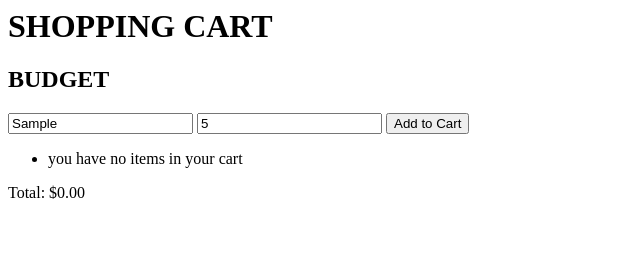
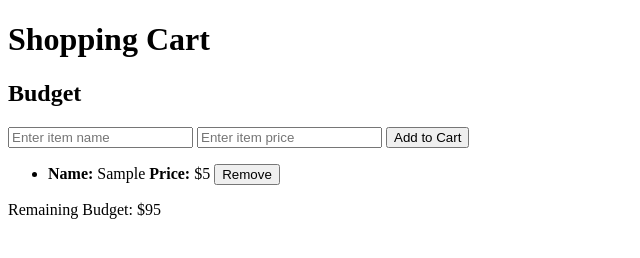
Before and after one commit to abdiwahabnunow/ramadhan-agent, a plain HTML site: page Desktop/fargo/index.html in a window 1280 px wide. Both pictures are taken after typing "Sample", "5" into the empty fields and a click on the button "Add to Cart". Shown: the whole page, without its empty margins (0-640 px from the left). Drawn offline with Linux system fonts and the light colour scheme.

Commit message:
added the budget and delete function working

```diff
--- a/Desktop/fargo/index.html
+++ b/Desktop/fargo/index.html
@@ -1,20 +1,38 @@
-<htm>
-<header>
-<script src="script.js"></script>
-</header>
+<!DOCTYPE html>
+<html lang="en">
+<head>
+    <meta charset="UTF-8">
+    <meta name="viewport" content="width=device-width, initial-scale=1.0">
+    <title>Shopping Cart</title>
+
+    <!-- Use defer so DOM loads first -->
+    <script src="script.js" defer></script>
+</head>
+
 <body>
-    <h1>SHOPPING CART</h1>
-    <H2>BUDGET</H2>
-<form onsubmit="submitForm(event)">
-    <input id="item_name" type="text" name="item_name" placeholder="Enter item name">
-    <input id="item_price" type="number" name="item_price" placeholder="Enter item price">
-    <button type="submit">Add to Cart</button>
+    <h1>Shopping Cart</h1>
+    <h2>Budget</h2>
 
-</FORm>
-<ul id="shopping-list">
-    <li>you have no items in your cart</li>
-</ul>
-<p>Total: $<span id="remaining-budget">0.00</span></p>
+    <form onsubmit="submitForm(event)">
+        <input
+            id="item_name"
+            type="text"
+            placeholder="Enter item name"
+            required
+        >
 
+        <input
+            id="item_price"
+            type="number"
+            placeholder="Enter item price"
+            required
+        >
+
+        <button type="submit">Add to Cart</button>
+    </form>
+
+    <ul id="shopping-list"></ul>
+
+    <p id="remaining-budget"></p>
 </body>
-</htm>
+</html>
--- a/Desktop/fargo/script.js
+++ b/Desktop/fargo/script.js
@@ -3,26 +3,106 @@ document.addEventListener("DOMContentLoaded", onReady);
 function onReady() {
     console.log("onReady called");
 
+
+
+
 }
 const cart = []; // initialize an empty cart array
 const budget = 100; // set a budget limit
 
-// form submit function
+// // form submit function
+// function submitForm(event) {
+//     event.preventDefault(); // prevent default form submission behavior
+
+//     const nameInput = document.getElementById("item_name");
+// const priceInput = document.getElementById("item_price");
+
+// const newItem = {
+//     name: nameInput.value,
+//     price: Number(priceInput.value)
+// };
+
+// nameInput.value = "";
+// priceInput.value = "";
+
+//     // // get form values
+//     // const name = document.getElementById("item_name").value;
+//     // const price = document.getElementById("item_price").value;
+
+//     // // create new item object
+//     // const newItem = {
+//     //     name: name.value,
+//     //     price: Number(price.value)
+//     // };
+
+
+//     // add new item to the list (for demonstration, we will just log it)
+//     console.log("New Item Added:", newItem);
+//     cart.push(newItem);
+
+//     // // clear form fields
+//     // name.value = "";
+//     // price.value = 0;
+
+// // rendershoppingCart();
+// // renderRemainingBudget();
+
+
+// }
+
 function submitForm(event) {
-    event.preventDefault(); // prevent default form submission behavior
+    event.preventDefault();
 
-    // get form values
-    const name = document.getElementById("item_name").value;
-    const price = document.getElementById("item_price").value;
+    const nameInput = document.getElementById("item_name");
+    const priceInput = document.getElementById("item_price");
 
-    // create new item object
     const newItem = {
-        name: name,
-        price: price
+        name: nameInput.value,
+        price: Number(priceInput.value)
     };
 
-    // add new item to the list (for demonstration, we will just log it)
-    console.log("New Item Added:", newItem);
     cart.push(newItem);
 
+    nameInput.value = "";
+    priceInput.value = "";
+
+    rendershoppingCart();
+    renderRemainingBudget();
 }
+
+function rendershoppingCart() {
+    const shoppingList = document.getElementById("shopping-list");
+    shoppingList.innerHTML = ""; // Clear the list
+
+    for (let i = 0; i < cart.length; i++) {
+       shoppingList.innerHTML += `
+       <li>
+       <strong>Name:</strong> ${cart[i].name}
+       <strong>Price:</strong> $${cart[i].price}
+       <button onclick="removeItem(event)">Remove</button>
+       </li>`
+    }
+}
+
+
+function remainingBudget() {
+    let total = 0;
+    for( const item of cart) {
+        total += Number(item.price);
+    }
+    const remaining = budget - total;
+    return remaining;
+}
+
+function renderRemainingBudget() {
+
+    const newRemaining = remainingBudget();
+   const paraElement = document.getElementById("remaining-budget");
+   paraElement.innerText = `Remaining Budget: $${newRemaining}`;
+}
+
+function removeItem(event) {
+    const button = event.target;
+    const li = button.closest("li");
+    li.remove();
+}
```
